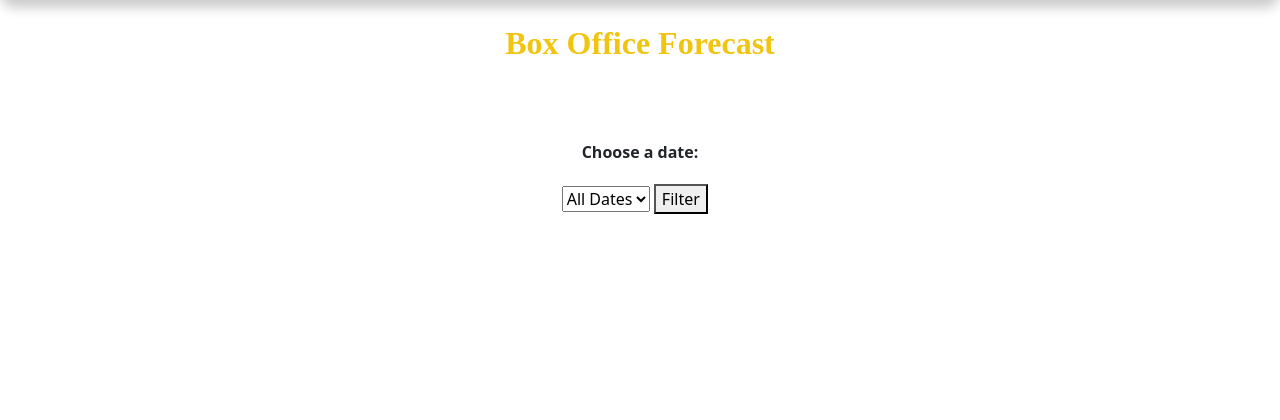
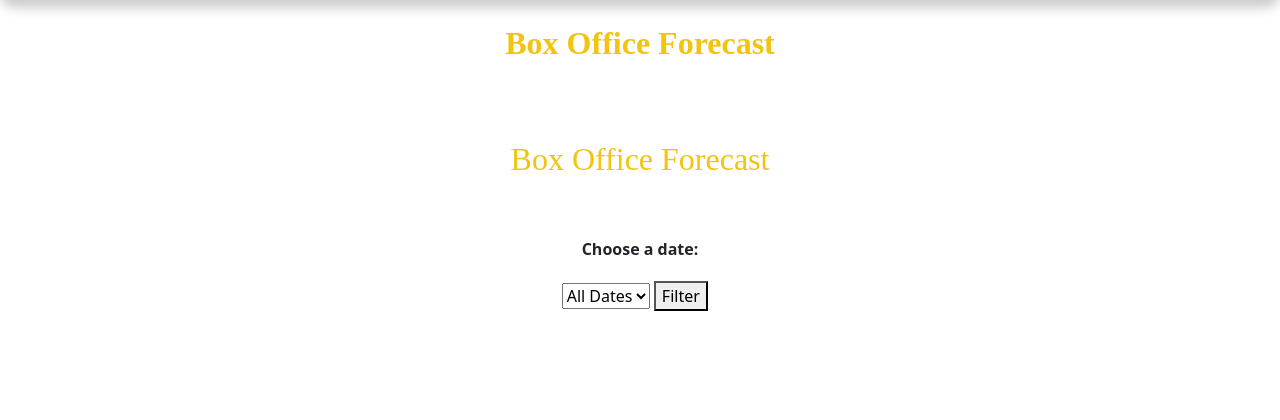
Before and after one commit to RolaMmss/prevoir_la_popularite_d_un_film, a Django app: page /box_office/ in a window 1280 px wide. Shown: the part 71-491 px from the top of the page. Run offline with Django 4.2, Linux system fonts and the light colour scheme; data that the repository does not hold is empty; some libraries are stand-ins or nearby versions.

Commit message:
modif page html

```diff
--- a/project_cinema/myapp/templates/pages_main/Box_off_forecast.html
+++ b/project_cinema/myapp/templates/pages_main/Box_off_forecast.html
@@ -7,6 +7,7 @@
 
 <div class='container_model'>
     <h1>Box Office Forecast</h1>
+    <h2>Box Office Forecast</h2>
 
     <form method="GET">
         <label for="date_filter">Choose a date:</label>
```
